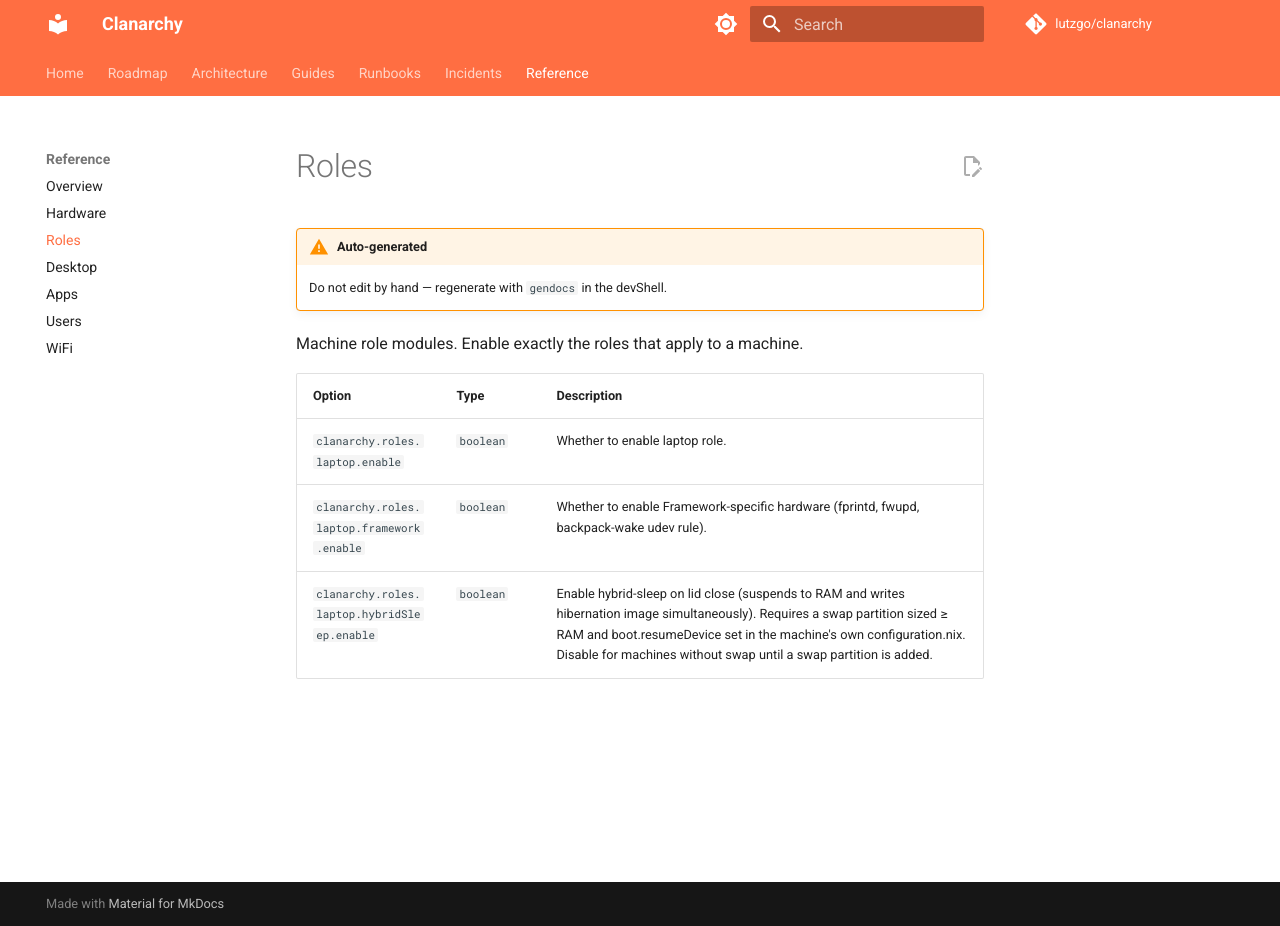
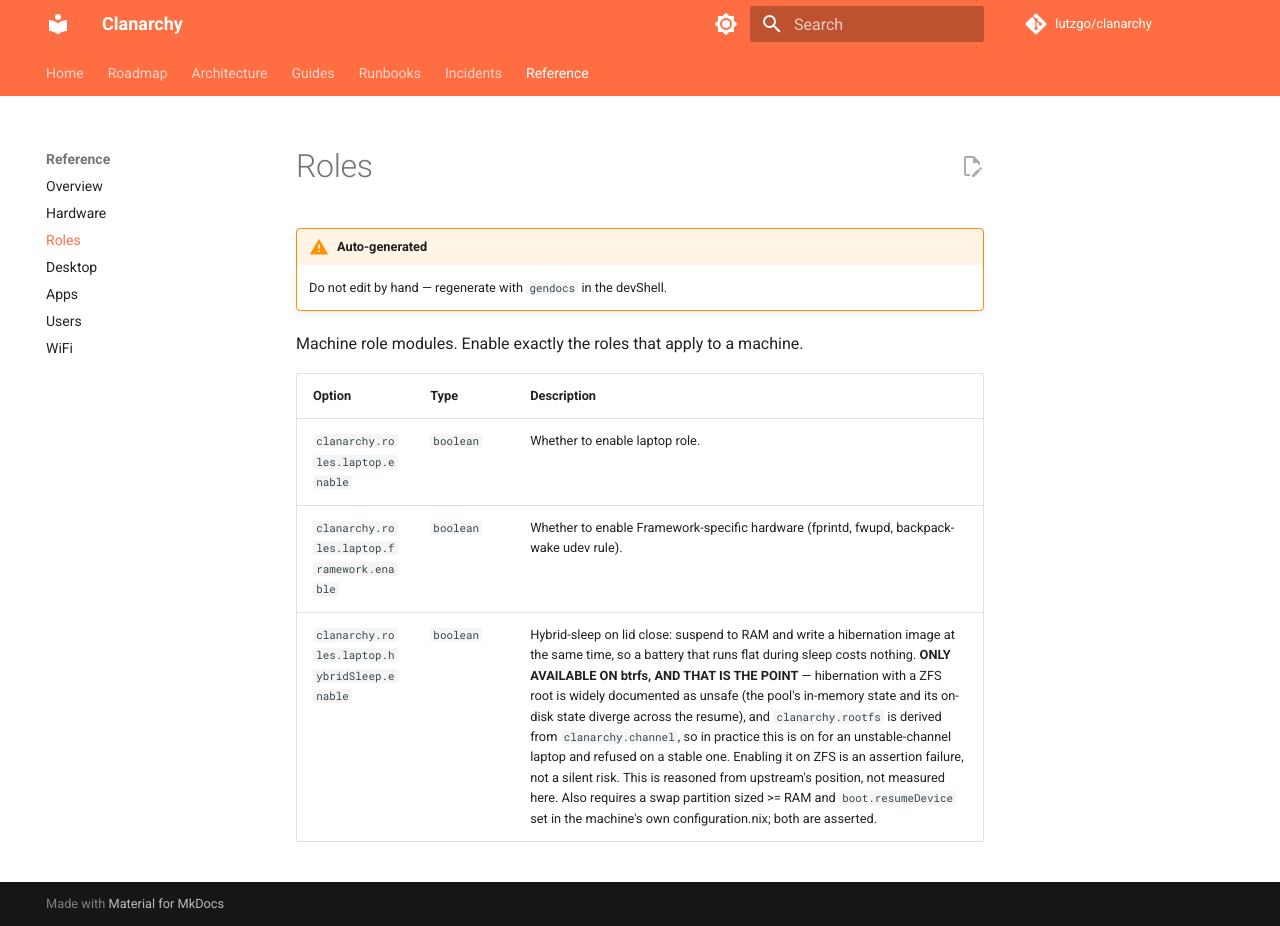
Before and after one commit to lutzgo/clanarchy, an MkDocs documentation site: the page built from docs/reference/roles.md, in a window 1280 px wide and 926 px high. Built offline with MkDocs 1.6.1 and Material for MkDocs 9.7.7, drawn with Linux system fonts in a browser that asks for light colours; comment, search, counter and statistics services are not loaded.

Commit message:
docs: regenerate option reference

```diff
--- a/docs/reference/roles.md
+++ b/docs/reference/roles.md
@@ -9,4 +9,4 @@ Machine role modules. Enable exactly the roles that apply to a machine.
 |--------|------|-------------|
 | `clanarchy.roles.laptop.enable` | `boolean` | Whether to enable laptop role. |
 | `clanarchy.roles.laptop.framework.enable` | `boolean` | Whether to enable Framework-specific hardware (fprintd, fwupd, backpack-wake udev rule). |
-| `clanarchy.roles.laptop.hybridSleep.enable` | `boolean` | Enable hybrid-sleep on lid close (suspends to RAM and writes hibernation image simultaneously). Requires a swap partition sized ≥ RAM and boot.resumeDevice set in the machine's own configuration.nix. Disable for machines without swap until a swap partition is added.  |
+| `clanarchy.roles.laptop.hybridSleep.enable` | `boolean` | Hybrid-sleep on lid close: suspend to RAM and write a hibernation image at the same time, so a battery that runs flat during sleep costs nothing.  **ONLY AVAILABLE ON btrfs, AND THAT IS THE POINT** — hibernation with a ZFS root is widely documented as unsafe (the pool's in-memory state and its on-disk state diverge across the resume), and `clanarchy.rootfs` is derived from `clanarchy.channel`, so in practice this is on for an unstable-channel laptop and refused on a stable one. Enabling it on ZFS is an assertion failure, not a silent risk. This is reasoned from upstream's position, not measured here.  Also requires a swap partition sized >= RAM and `boot.resumeDevice` set in the machine's own configuration.nix; both are asserted.  |
```
